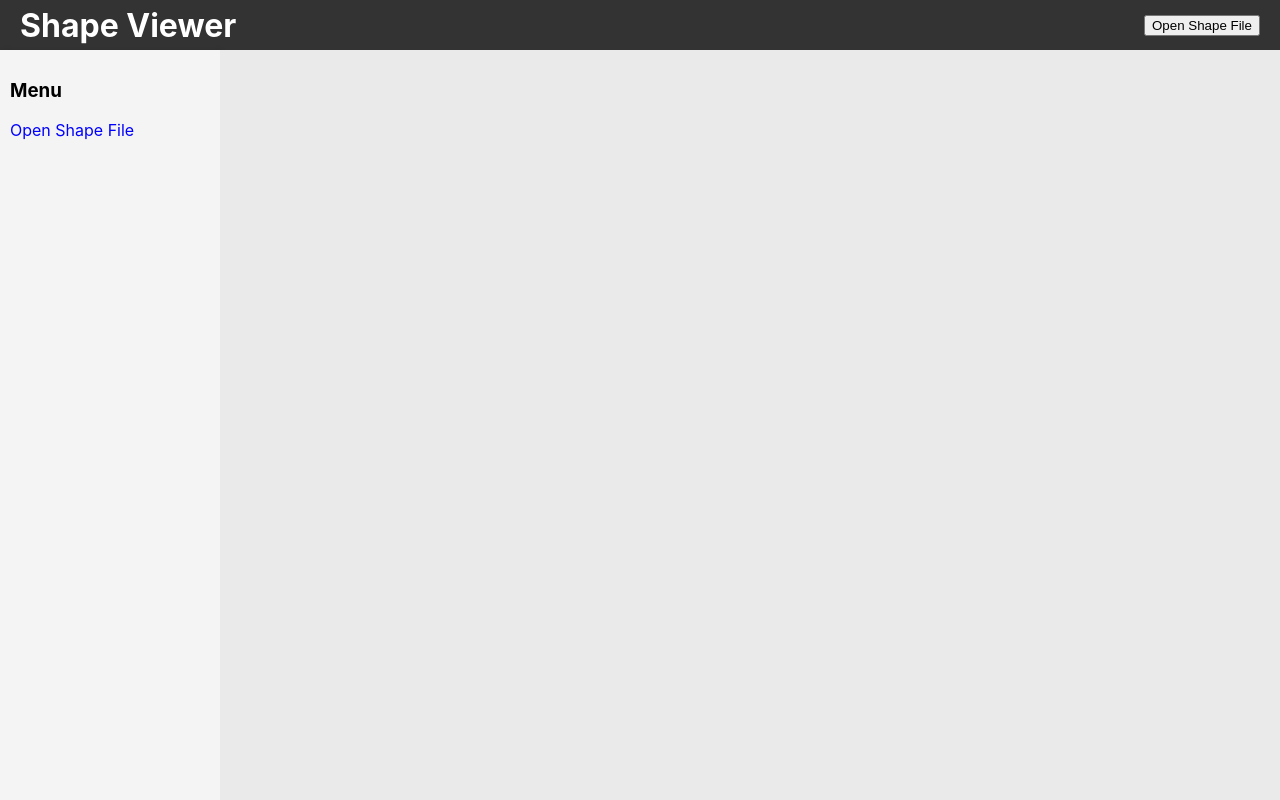
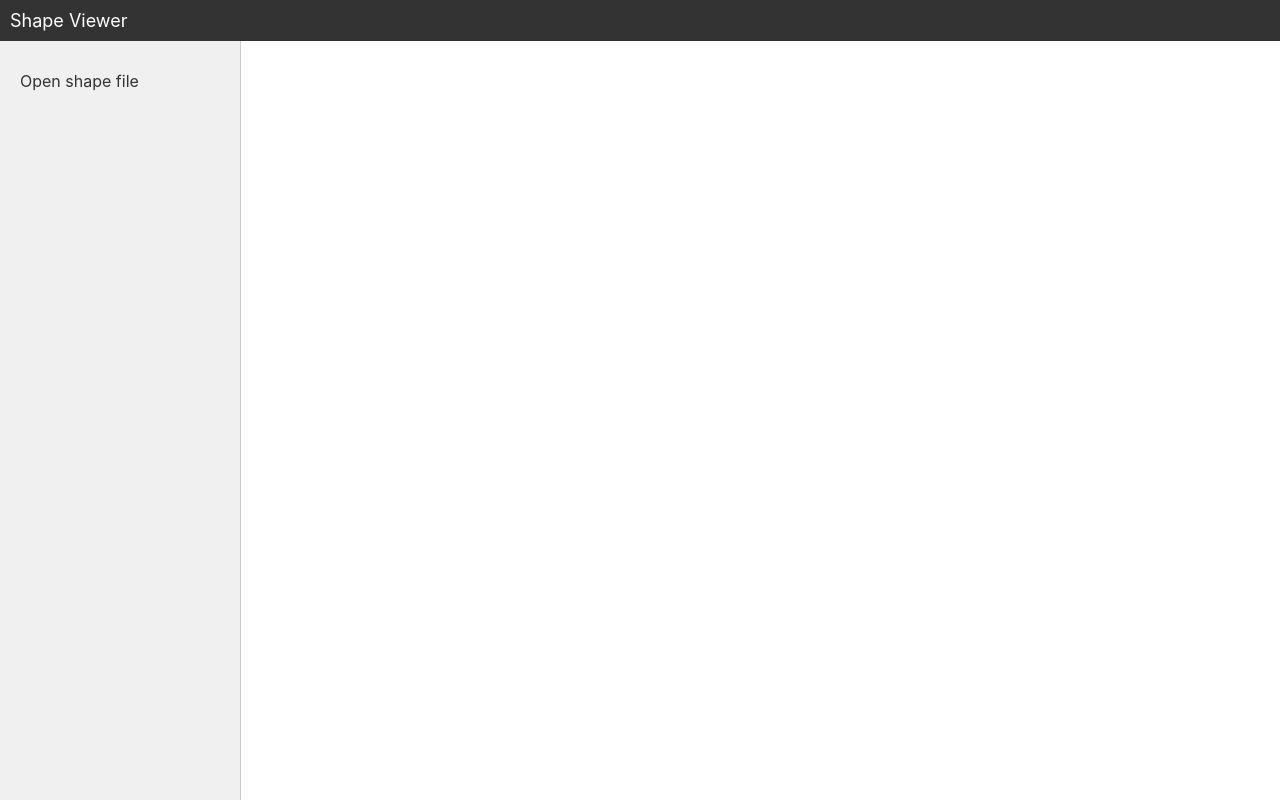
Before and after one commit to rajesh9442/ShapeViewer, a React (Create React App) app: page / in a window 1280 px wide. Built offline with nearby package versions, Linux system fonts and the light colour scheme.

Commit message:
Add drawShapes.js

```diff
--- a/src/App.js
+++ b/src/App.js
@@ -2,6 +2,7 @@ import React, { useState } from "react";
 import LeftMenu from "./components/LeftMenu";
 import ShapeViewport from "./components/ShapeViewport";
 import TopToolbar from "./components/TopToolbar";
+import { parseShapeFile } from "./utils/parseShapeFile"; // Importing the parsing utility
 import "./App.css";
 
 const App = () => {
@@ -10,7 +11,7 @@ const App = () => {
 
   // Function to handle file input and parse shape data
   const handleFileOpen = (file) => {
-    console.log("File selected in App:", file);  // Debugging: Check file object
+    console.log("File selected in App:", file); // Debugging: Check file object
 
     // Check if the file has a valid extension (e.g., .txt or .shapefile)
     const validExtensions = [".txt", ".shapefile"];
@@ -24,55 +25,23 @@ const App = () => {
     const reader = new FileReader();
     reader.onload = (e) => {
       const fileContent = e.target.result;
-      console.log("File content:", fileContent);  // Debugging: Verify content of file
-      const shapes = parseShapeFile(fileContent); // Parse the content of the file
-      setShapes(shapes);
+      console.log("File content:", fileContent); // Debugging: Verify content of file
+
+      const parsedShapes = parseShapeFile(fileContent); // Parse the content of the file
+      setShapes(parsedShapes); // Update shapes state
       setFileName(file.name); // Set the file name when the file is selected
     };
     reader.readAsText(file); // Read the file as text
   };
 
-  // Function to parse the shape file content
-  const parseShapeFile = (content) => {
-    const shapes = [];
-    const lines = content.split(";");  // Split by semicolon to separate shapes
-
-    lines.forEach((line) => {
-      if (line.trim().startsWith("//") || line.trim() === "") return;
-
-      const cleanLine = line.split("//")[0].trim(); // Clean comments
-      const parts = cleanLine.split(",");
-
-      if (parts.length < 7) return; // Ensure enough data exists for the shape
-
-      const type = parts[0].trim();
-      const x = parseInt(parts[1].trim(), 10);
-      const y = parseInt(parts[2].trim(), 10);
-      const zIndex = parseInt(parts[3].trim(), 10);
-      const width = parseInt(parts[4].trim(), 10);
-      const height = parseInt(parts[5].trim(), 10);
-      const color = `#${parts[6].trim()}`;
-
-      shapes.push({
-        type,
-        x,
-        y,
-        width,
-        height,
-        color,
-        zIndex,
-      });
-    });
-
-    return shapes;
-  };
-
   return (
     <div className="app">
-      {/* Pass fileName to TopToolbar component */}
+      {/* Top Toolbar with file name */}
       <TopToolbar fileName={fileName} />
       <div className="main-content">
+        {/* Left Menu to open files */}
         <LeftMenu onFileOpen={handleFileOpen} />
+        {/* Shape Viewport to render parsed shapes */}
         <ShapeViewport shapes={shapes} />
       </div>
     </div>
--- a/src/components/LeftMenu.js
+++ b/src/components/LeftMenu.js
@@ -1,27 +1,39 @@
 import React from "react";
 
 const LeftMenu = ({ onFileOpen }) => {
-  const handleFileInput = (e) => {
-    const file = e.target.files[0];
+  const menuStyle = {
+    padding: "20px",
+    backgroundColor: "#f0f0f0",
+    borderRight: "1px solid #ccc",
+    width: "200px",
+  };
+
+  const labelStyle = {
+    cursor: "pointer",
+    display: "block",
+    margin: "10px 0",
+    fontSize: "16px",
+    color: "#333",
+  };
+
+  const handleFileChange = (event) => {
+    const file = event.target.files[0]; // Get the selected file
     if (file) {
-      console.log("File selected in LeftMenu:", file); // Debugging: Ensure file is being passed
-      onFileOpen(file);
+      onFileOpen(file); // Trigger the onFileOpen callback with the file
     }
   };
 
   return (
-    <div className="left-menu">
-      <h3>Menu</h3>
-      <label htmlFor="file-input" style={{ cursor: "pointer", color: "blue" }}>
-        Open Shape File
+    <div style={menuStyle}>
+      <label style={labelStyle}>
+        Open shape file
+        <input
+          type="file"
+          accept=".txt,.shapefile"
+          onChange={handleFileChange}
+          style={{ display: "none" }}
+        />
       </label>
-      <input
-        id="file-input"
-        type="file"
-        accept=".shapefile,.txt" // Allow shapefile and txt extensions
-        style={{ display: "none" }}
-        onChange={handleFileInput}
-      />
     </div>
   );
 };
--- a/src/components/ShapeViewport.js
+++ b/src/components/ShapeViewport.js
@@ -1,70 +1,22 @@
-import React from "react";
+import React, { useEffect, useRef } from 'react';
+import { drawShapes } from '../utils/drawShapes';
 
 const ShapeViewport = ({ shapes }) => {
+  const canvasRef = useRef(null); // Reference for the canvas element
+
+  useEffect(() => {
+    drawShapes(shapes, canvasRef); // Call the drawShapes function whenever shapes change
+  }, [shapes]);
+
   return (
-    <div className="shape-viewport" style={{ position: "relative" }}>
-      {shapes.map((shape, index) => {
-        // Handling the "Rectangle" shape
-        if (shape.type === "Rectangle") {
-          return (
-            <div
-              key={index}
-              style={{
-                position: "absolute",
-                left: `${shape.x}px`,
-                top: `${shape.y}px`,
-                width: `${shape.width}px`,
-                height: `${shape.height}px`,
-                backgroundColor: shape.color,
-                zIndex: shape.zIndex,
-              }}
-            />
-          );
-        }
-
-        // You can add logic here to render other shape types (e.g., Circle, Triangle)
-        // Example for a "Circle":
-        if (shape.type === "Circle") {
-          return (
-            <div
-              key={index}
-              style={{
-                position: "absolute",
-                left: `${shape.x}px`,
-                top: `${shape.y}px`,
-                width: `${shape.width}px`,
-                height: `${shape.width}px`, // Circle's width is equal to height
-                backgroundColor: shape.color,
-                borderRadius: "50%", // This makes it a circle
-                zIndex: shape.zIndex,
-              }}
-            />
-          );
-        }
-
-        // Example for a "Triangle":
-        if (shape.type === "Triangle") {
-          return (
-            <div
-              key={index}
-              style={{
-                position: "absolute",
-                left: `${shape.x}px`,
-                top: `${shape.y}px`,
-                width: 0,
-                height: 0,
-                borderLeft: `${shape.width / 2}px solid transparent`,
-                borderRight: `${shape.width / 2}px solid transparent`,
-                borderBottom: `${shape.height}px solid ${shape.color}`,
-                zIndex: shape.zIndex,
-              }}
-            />
-          );
-        }
-
-        // Return null if no shape type matches
-        return null;
-      })}
+    <div style={{ textAlign: 'center' }}>
+      <canvas
+        ref={canvasRef}
+        width="500"
+        height="500"
+      >
+        Your browser does not support the Canvas API.
+      </canvas>
     </div>
   );
 };
--- a/src/components/TopToolbar.js
+++ b/src/components/TopToolbar.js
@@ -1,14 +1,25 @@
 import React from "react";
 
 const TopToolbar = ({ fileName }) => {
+  const toolbarStyle = {
+    display: "flex",
+    justifyContent: "space-between",
+    alignItems: "center",
+    backgroundColor: "#333",
+    color: "#fff",
+    padding: "10px",
+    fontSize: "18px",
+  };
+
+  const fileNameStyle = {
+    fontStyle: "italic",
+    color: "#00ff00",
+  };
+
   return (
-    <div className="top-toolbar">
-      <h1>Shape Viewer</h1>
-      {fileName ? (
-        <span>{fileName}</span> // Display file name when a file is selected
-      ) : (
-        <button>Open Shape File</button> // Show button if no file is selected
-      )}
+    <div style={toolbarStyle}>
+      <span>Shape Viewer</span>
+      {fileName && <span style={fileNameStyle}>{fileName}</span>}
     </div>
   );
 };
--- /dev/null
+++ b/src/utils/drawShapes.js
@@ -0,0 +1,26 @@
+export const drawShapes = (shapes, canvasRef) => {
+  const canvas = canvasRef.current;
+
+  if (!canvas) return; // Ensure the canvas element exists
+
+  const ctx = canvas.getContext('2d');
+
+  // Clear the entire canvas
+  ctx.clearRect(0, 0, canvas.width, canvas.height);
+
+  // Draw the shapes
+  shapes.forEach(({ type, x, y, width, height, color }) => {
+    ctx.fillStyle = color; // Set the fill color for the shape
+
+    if (type === 'Rectangle') {
+      ctx.fillRect(x, y, width, height); // Draw a rectangle
+    } else if (type === 'Triangle') {
+      ctx.beginPath();
+      ctx.moveTo(x, y); // Starting point
+      ctx.lineTo(x + width / 2, y - height); // Top point
+      ctx.lineTo(x + width, y); // Bottom-right point
+      ctx.closePath();
+      ctx.fill(); // Fill the triangle
+    }
+  });
+};
--- a/src/utils/parseShapeFile.js
+++ b/src/utils/parseShapeFile.js
@@ -1,11 +1,41 @@
 export const parseShapeFile = (fileContent) => {
   const shapes = [];
-  const lines = fileContent.split('\n').filter(line=>line.trim() !== '');  // Split by semicolon to separate shapes
+
+  // Split the file content by new lines and filter out empty lines
+  const lines = fileContent
+    .split('\n')
+    .map((line) => line.trim())
+    .filter((line) => line !== '' && !line.startsWith('//')); // Ignore comments and blank lines
 
   lines.forEach((line) => {
-    const[type,x,y,zIndex,width,height,color]=line.split(',').map(item=>item.trim());
-    shapes.push({type,x:+x,y:+y,zIndex:+zIndex,width:+width,height:+height,color});
+    try {
+      // Remove inline comments and anything after the semicolon
+      const cleanLine = line.split('//')[0].split(';')[0].trim();
+
+      // Extract shape properties
+      const [type, x, y, zIndex, width, height, color] = cleanLine
+        .split(',')
+        .map((item) => item.trim());
+
+      // Validate required fields
+      if (!type || isNaN(x) || isNaN(y) || isNaN(zIndex) || isNaN(width) || isNaN(height) || !color) {
+        console.warn(`Invalid shape data: ${line}`);
+        return; // Skip invalid lines
+      }
+
+      shapes.push({
+        type,
+        x: +x,
+        y: +y,
+        zIndex: +zIndex,
+        width: +width,
+        height: +height,
+        color: color.startsWith('#') ? color : `#${color}`, // Ensure color starts with #
+      });
+    } catch (error) {
+      console.error(`Error parsing line: "${line}"`, error);
+    }
   });
-  debugger;
+
   return shapes;
 };
```
